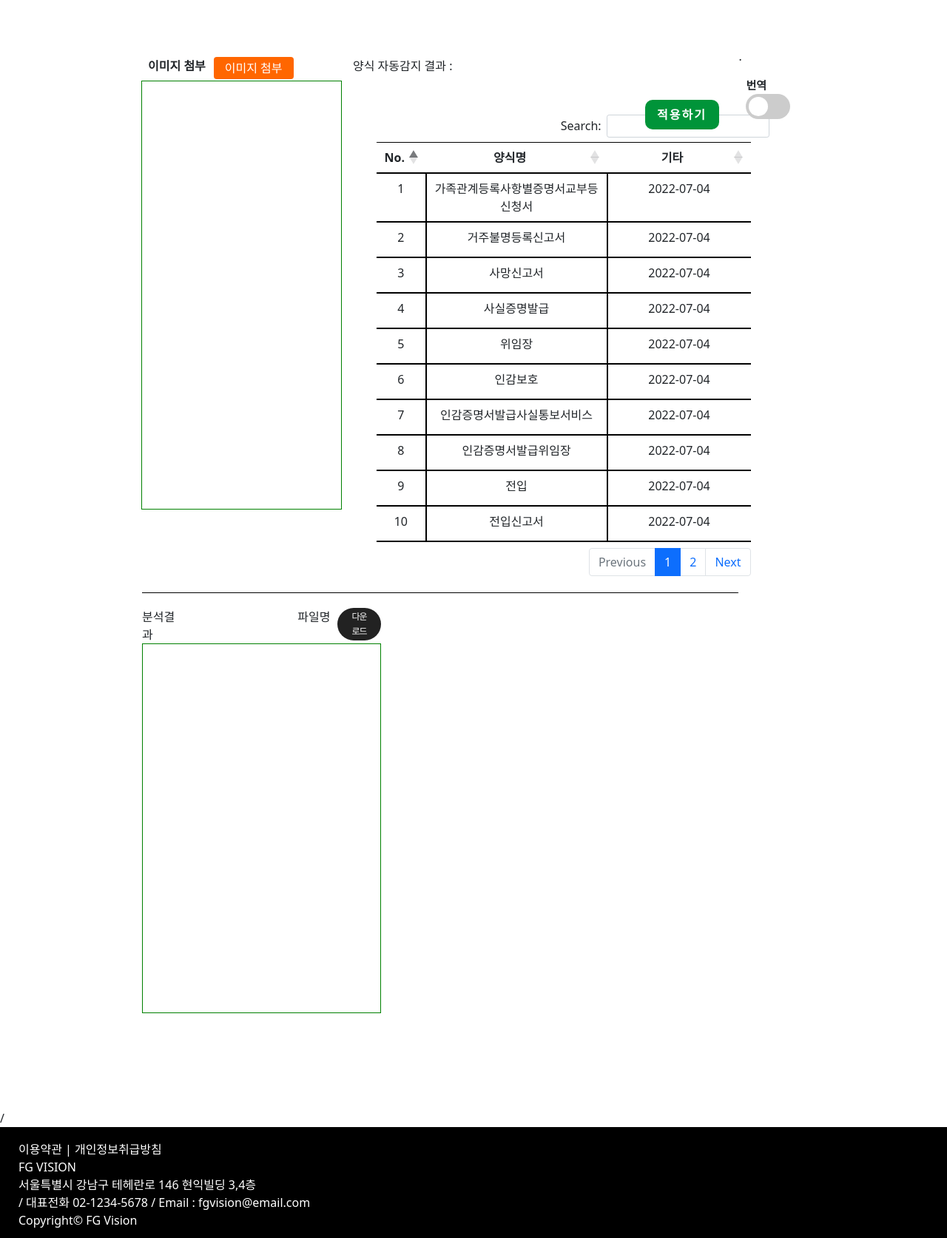
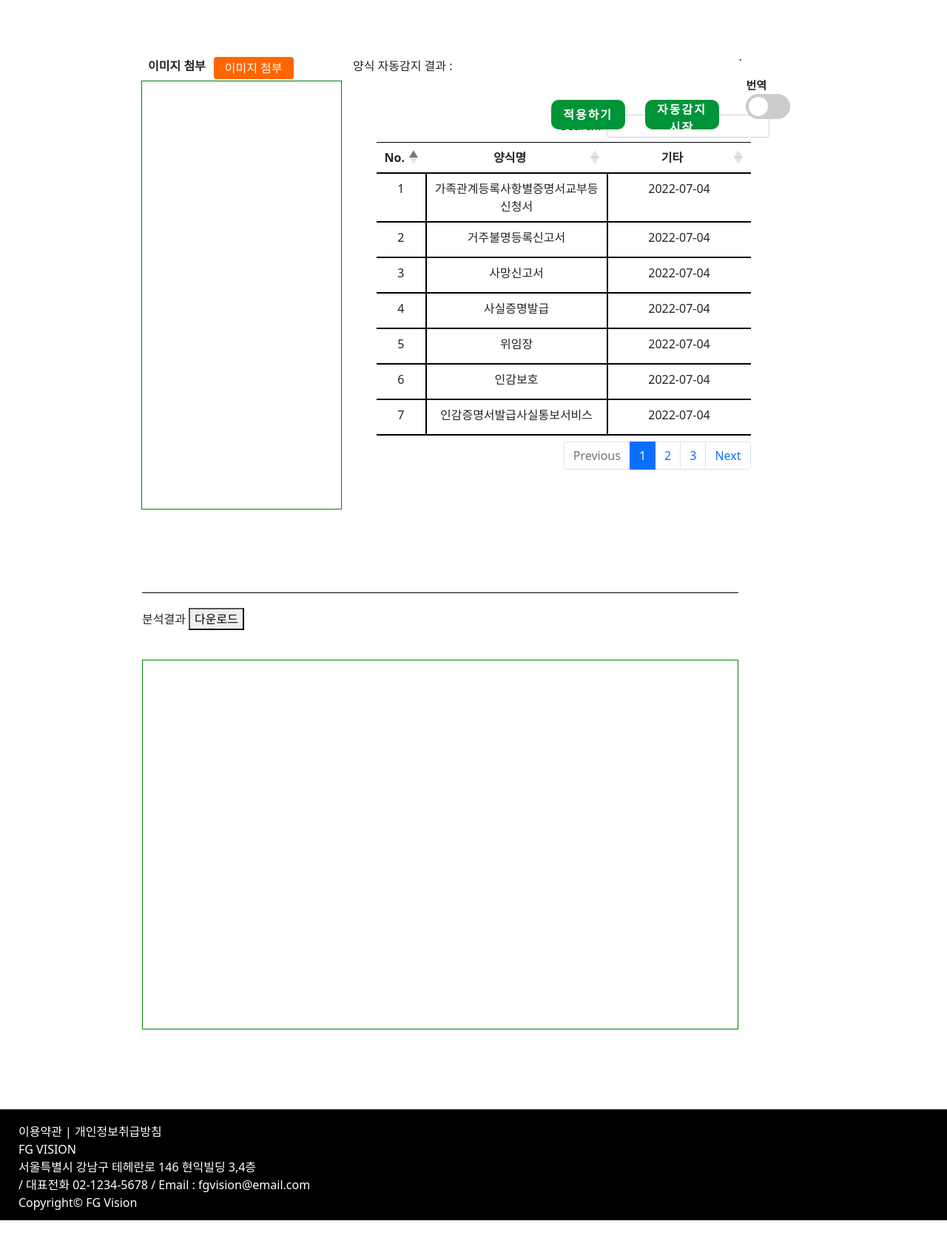
Before and after one commit to RockhoRockho/FG_Vision, a Django app: page / in a window 1280 px wide. Shown: the part 100-1774 px from the top of the page at 74% size. After the commit the page ends 1750 px from the top, so only its background shows below. Run offline with Django 4.2, Linux system fonts and the light colour scheme; some libraries are stand-ins or nearby versions.

Commit message:
html, js 커밋

```diff
--- a/MAIN/settings.py
+++ b/MAIN/settings.py
@@ -12,6 +12,7 @@ https://docs.djangoproject.com/en/4.0/ref/settings/
 
 from pathlib import Path
 import os
+from django.contrib.messages import constants as messages_constants
 
 # Build paths inside the project like this: BASE_DIR / 'subdir'.
 BASE_DIR = Path(__file__).resolve().parent.parent
@@ -134,3 +135,5 @@ XS_SHARING_ALLOWED_METHODS = ['POST','GET','OPTIONS', 'PUT', 'DELETE']
 
 MEDIA_URL = '/media/'
 MEDIA_ROOT = os.path.join(BASE_DIR, 'media')
+
+MESSAGE_LEVEL = messages_constants.DEBUG
--- a/VISION/templates/home.html
+++ b/VISION/templates/home.html
@@ -18,7 +18,7 @@
         <div class="one" style="width: 30%; height: 45%;">
             <div class="insert_img">이미지 첨부</div>
             <div class="btndiv">
-                <form id="toPython" action="{% url 'home' %}" method="POST" enctype="multipart/form-data">
+                <form id="toPython" action="{% url 'home' %}" method="POST" enctype="multipart/form-data" name="topython">
                     {% csrf_token %}
                     <label class="file_btn" for="input_file">이미지 첨부</label>
                     <input type="file" id="input_file" name="input_file" accept="image/*" style="display: none;">
@@ -52,11 +52,13 @@
 
                             <tbody style="width: 90%; border-left: none;">
                                 {% for d in jsonData %}
-                                <tr class="form_row">
+                                <!-- <div> -->
+                                <tr class="form_row" onclick="myfunc()">
                                     <td>{{ forloop.counter }}</td>
                                     <td>{{ d.form_title }}</td>
                                     <td>{{ d.form_ret }}</td>
                                 </tr>
+                                <!-- </div> -->
                                 <!-- <script language="javascript">
                                     json_data.push(JSON.parse('{{d}}'.replace(/&#x27;/g, '\"')));
                                 </script> -->
@@ -65,7 +67,8 @@
                         </table>
                     </div>
                 </div>
-            <button type="submit" form="toPython">적용하기</button>
+            <button id="onoff">자동감지 시작</button>
+            <button type="submit" form="toPython" id="button" class="button" disabled="true">적용하기</button>
         </div>
         <div class="three" style="width: 10%; height: 45%; margin-bottom: 5%;">
             <p>번역</p>
@@ -76,24 +79,36 @@
         </div>
         <hr>
         <div class="four" style="border-top: 1px solid #000; width: 90%; margin-top: 10%; height: 45%;">
-            <div class="down" style="width: 40%;">
-                <div style="width: 15%; float: left;">분석결과</div>
-                <div style="width: 67%; float: left; text-align: right; padding-right: 10px;">파일명</div>
-                <div class="down_btn" style="width: 18%; float: left;">
-                    <a href="다운로드 파일경로" download><button>다운로드</button></a>
+            <div class="down" style="width: 100%;">
+                <div style="width: 100%; float: left;">분석결과
+                    <button id="csvDownloadButton">다운로드</button>
+                    <div class="view" style="margin-top: 40px; clear: both; width: 100%; height: 500px; border: 1px solid green;">
+                    {% if csv_files %}
+                    <table id="mytable">
+                        <th>
+                            <td>이름</td>
+                            <td>값</td>
+                        </th>
+                    {% for row in csv_files %}
+                        <tr>
+                            {% for key, value in row.items %}
+                            <td>{{key}}</td>
+                            <td>{{value}}</td>
+                            {% endfor %}
+                        </tr>
+                    {% endfor %}
+                    </table>
+                    {% endif %}
+                    </div>
                 </div>
-                <div class="view"
-                style="margin-top: 40px; clear: both; width: 100%; height: 500px; border: 1px solid green;"></div>
             </div>
         </div>
     </div>
 </div>
 <div style="clear: both;"></div>
 <script src="https://ajax.googleapis.com/ajax/libs/jquery/3.6.0/jquery.min.js"></script>
-<script src="{% static 'js/home.js' %}"></script>/
-
-
 <script src="https://code.jquery.com/jquery-3.5.1.js"></script>
 <script src="https://cdn.datatables.net/1.12.1/js/jquery.dataTables.min.js"></script>
 <script src="https://cdn.datatables.net/1.11.3/js/dataTables.bootstrap5.min.js"></script>
+<script src="{% static 'js/home.js' %}"></script>
 {% endblock %}
--- a/static/js/home.js
+++ b/static/js/home.js
@@ -1,7 +1,9 @@
 $(document).ready(function () {
+    new ToCSV()
     $('#dtable').DataTable({
         lengthChange: false,
-        info: false
+        info: false,
+        lengthMenu: [7]
     });
 });
 
@@ -50,13 +52,13 @@ $('#onoff').click(function () {
             'background-color': 'red',
             'border': '3px solid black'
         })
-        $('#onoff').html('자동감지 off')
+        $('#onoff').html('자동감지중')
     }
 })
 
 $('tr').click(function () {
     $('#onoff').css('background-color', 'green')
-    $('#onoff').html('자동감지 on')
+    $('#onoff').html('자동감지 시작')
 })
 
 $('#preview')
@@ -108,7 +110,62 @@ function uploadFiles(e) {
         return;
     }
 }
+class ToCSV {
+    constructor() {
+        // CSV 버튼에 이벤트 등록
+        document.querySelector('#csvDownloadButton').addEventListener('click', e => {
+            e.preventDefault()
+            this.getCSV('mycsv.csv')
+        })
+    }
 
+    downloadCSV(csv, filename) {
+        let csvFile;
+        let downloadLink;
+
+        const BOM = "\uFEFF"
+        csv = BOM + csv
+
+        // CSV 파일을 위한 Blob 만들기
+        csvFile = new Blob([csv], {type: "text/csv"})
+
+        // Download link를 위한 a 엘리먼스 생성
+        downloadLink = document.createElement("a")
+
+        // 다운받을 csv 파일 이름 지정하기
+        downloadLink.download = filename;
+
+        // 위에서 만든 blob과 링크를 연결
+        downloadLink.href = window.URL.createObjectURL(csvFile)
+
+        // 링크가 눈에 보일 필요는 없으니 숨겨줍시다.
+        downloadLink.style.display = "none"
+
+        // HTML 가장 아래 부분에 링크를 붙여줍시다.
+        document.body.appendChild(downloadLink)
+
+        // 클릭 이벤트를 발생시켜 실제로 브라우저가 '다운로드'하도록 만들어줍시다.
+        downloadLink.click()
+    }
+
+    getCSV(filename) {
+        // csv를 담기 위한 빈 Array를 만듭시다.
+        const csv = []
+        const rows = document.querySelectorAll("#mytable tr")
+
+        for (let i = 0; i < rows.length; i++) {
+            const row = [], cols = rows[i].querySelectorAll("td, th")
+
+            for (let j = 0; j < cols.length; j++)
+                row.push(cols[j].innerText)
+
+            csv.push(row.join(","))
+        }
+
+        // Download CSV
+        this.downloadCSV(csv.join("\n"), filename)
+    }
+}
 // $('.form_row').click(function(){
 //     var input_file = $('#input_file').attr('name')
 //     var input_title = $('#input_title').attr('name')
@@ -171,3 +228,68 @@ function uploadFiles(e) {
 //     $('#title_name').html('선택된 양식 : ' + row[1].innerHTML)
 //     document.getElementById("toPython").submit();
 // }
+
+// var btn = document.querySelector("#button");
+// btn.addEventListener("click", function (e) {
+//     this.setAttribute("disabled", "disabled");
+// })
+
+// $(document).ready(function () {
+//     $('#button').on('click', function (e) {
+//         $('#' + e.target.id).unbind('click');
+//         console.log(e.target.id + '이 버튼이 클릭이 되었고 이제 이 버튼은 비활성화 됩니다.')
+//     });
+// });
+
+// $(document).ready(function () {
+//     $('.button').on('click', function () {
+//         alert('클릭이 되었습니다.');
+//         var form = document.topython;
+//         form.submit();
+//         // $('.button').attr("disabled",true);
+//     });
+// });
+
+// $('button[type=submit]').one('submit', function() {
+//     $(this).attr('disabled','disabled');
+// });
+
+// $(document).ready(function () {
+//     $('.button').on('click', function () {
+//         // alert('클릭이 되었습니다.');
+//         // document.getElementById("toPython").submit();
+//         document.getElementById('button').style.visibility = 'hidden';
+//     });
+// });
+
+// $("#button").unbind("click");
+// $("#button").bind("click", function () {
+//     alert("click event");
+// });
+
+//     $("#button").attr('disabled', 'disabled')
+// function onFileUpload() {
+//     $("#button").attr('disabled', 'enabled')
+// }
+
+// $(function(){
+//     $("#input_file").change(function(){
+//         $("#button").style('display', 'block')
+//     })
+// })
+
+// const fileEvent = (e) => {
+//     const reader = new FileReader();
+//     reader.onload = () => {
+//         console.log('파일 업로드 완료.');
+//     };
+//     reader.readAsText(e.target.files[0]);
+// }
+
+// $fileItem.addEventListener('change', fileEvent);
+
+$('#input_file').click(function () {
+    alert('dasdsadsadsadasdsadsa')
+    $('#button').removeAttr('disabled')
+    // $("#button").css('display', 'block')
+})
```
